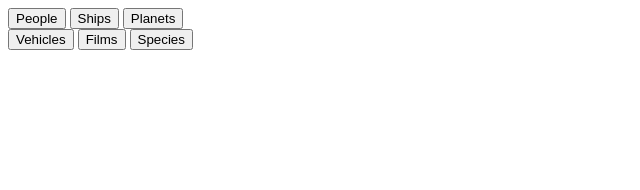
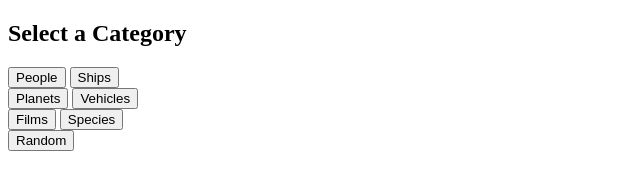
Before and after one commit to Glutamein/SWAPIIII, a plain HTML site: page swapi-new/index.html in a window 1280 px wide. Shown: the whole page, without its empty margins (0-640 px from the left). Drawn offline with Linux system fonts and the light colour scheme; no server answers.

Commit message:
stuffffffffffffffffffffffffffffffffffffff

```diff
--- a/swapi-new/index.html
+++ b/swapi-new/index.html
@@ -6,16 +6,22 @@
   <body>
     <div id='stuff'></div>
     <script src='script.js'></script>
+    <h2>Select a Category</h2>
     <form id="options">
-      <div>
-      <button>People</button>
-      <button>Ships</button>
-      <button>Planets</button>
+      <div class="categories">
+      <button id="people">People</button>
+      <button id="ships">Ships</button>
       </div>
-      <div>
-      <button>Vehicles</button>
-      <button>Films</button>
-      <button>Species</button>
+      <div class="categories">
+      <button id="planets">Planets</button>
+      <button id="vehicles">Vehicles</button>
+      </div>
+      <div class="categories">
+      <button id="films">Films</button>
+      <button id="species">Species</button>
+      </div>
+      <div class="categories">
+        <button id="random">Random</button>
       </div>
     </form>
   </body>
```
